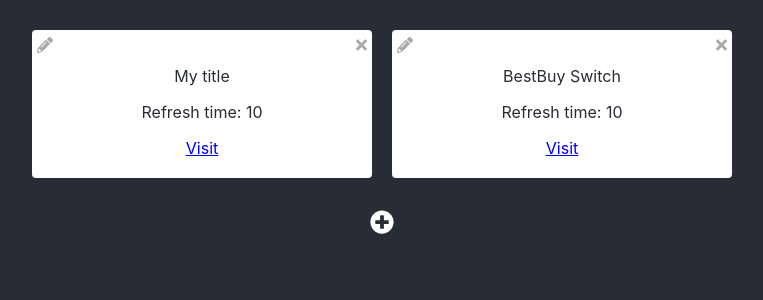
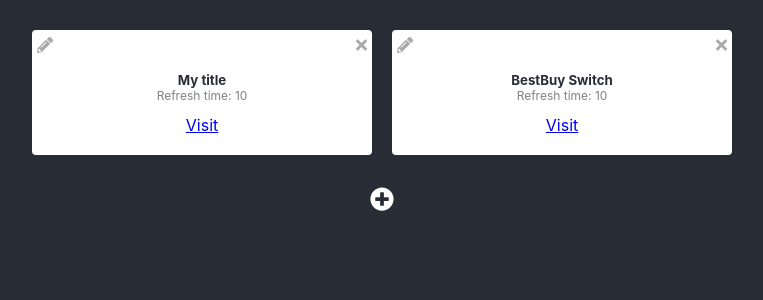
Before and after one commit to riderjensen/web-check, a React (Create React App) app: page / in a window 1280 px wide. Shown: the top 300 px of the page, without its empty margins (258-1021 px from the left). Built offline with nearby package versions, Linux system fonts and the light colour scheme.

Commit message:
card styling

```diff
--- a/src/components/cards/Card.css
+++ b/src/components/cards/Card.css
@@ -7,6 +7,16 @@
     border-radius: 4px;
     min-height: 20px;
     position: relative;
+}
+
+.card .title {
+    margin-bottom: 0;
+}
+
+.card p {
+    margin-top: 0;
+    font-size: 12px;
+    color: gray;
 }
 
 .card button {
--- a/src/components/cards/Card.js
+++ b/src/components/cards/Card.js
@@ -47,7 +47,7 @@
                     </article>
                 :
                     <article>
-                        <p className="title">{this.props.title}</p>
+                        <h5 className="title">{this.props.title}</h5>
                         <p>Refresh time: {this.props.timeout}</p>
                         <a href={this.props.url} target="_blank" rel="noopener noreferrer">Visit</a>
                         <div className="edit">
```
